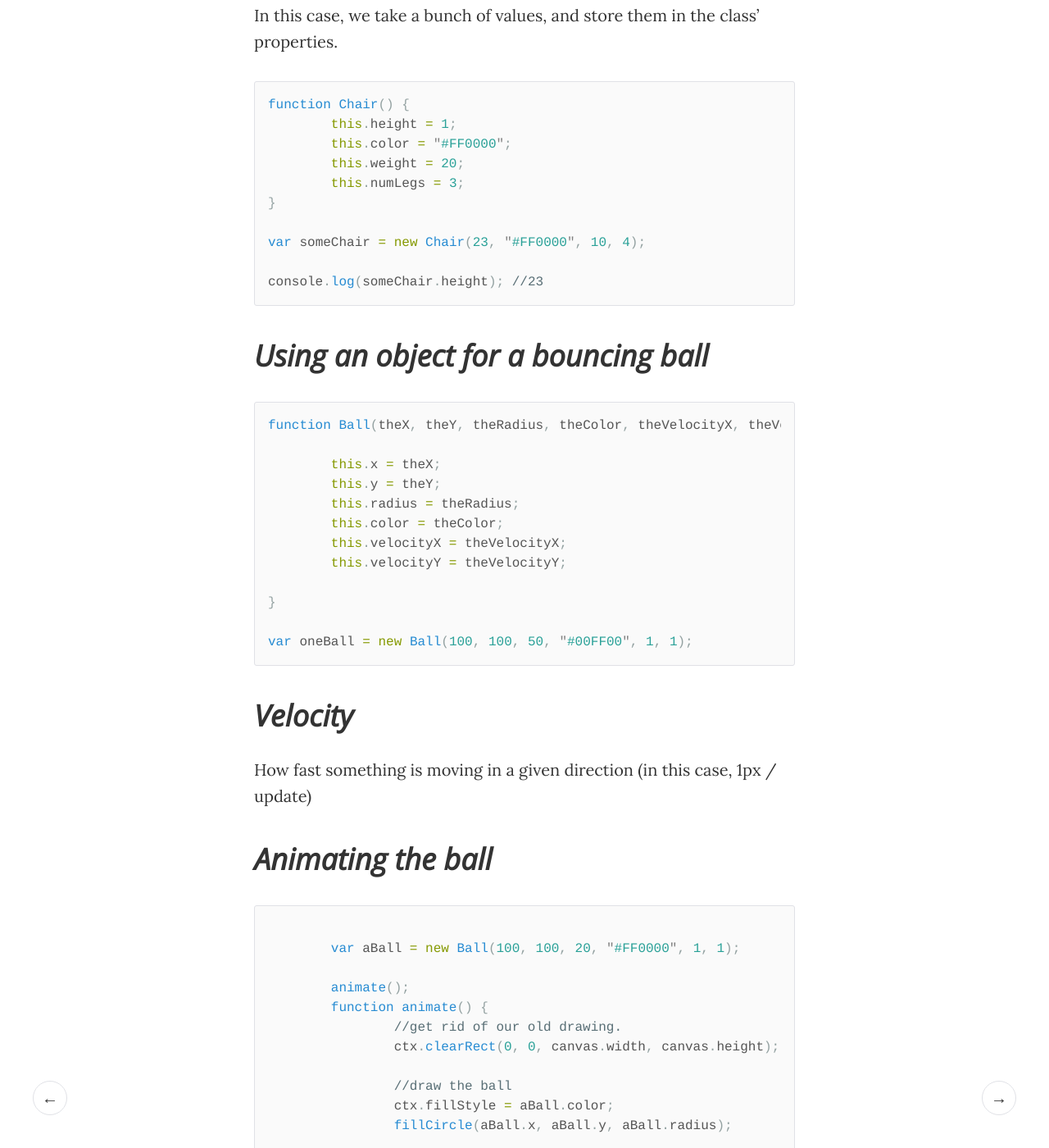
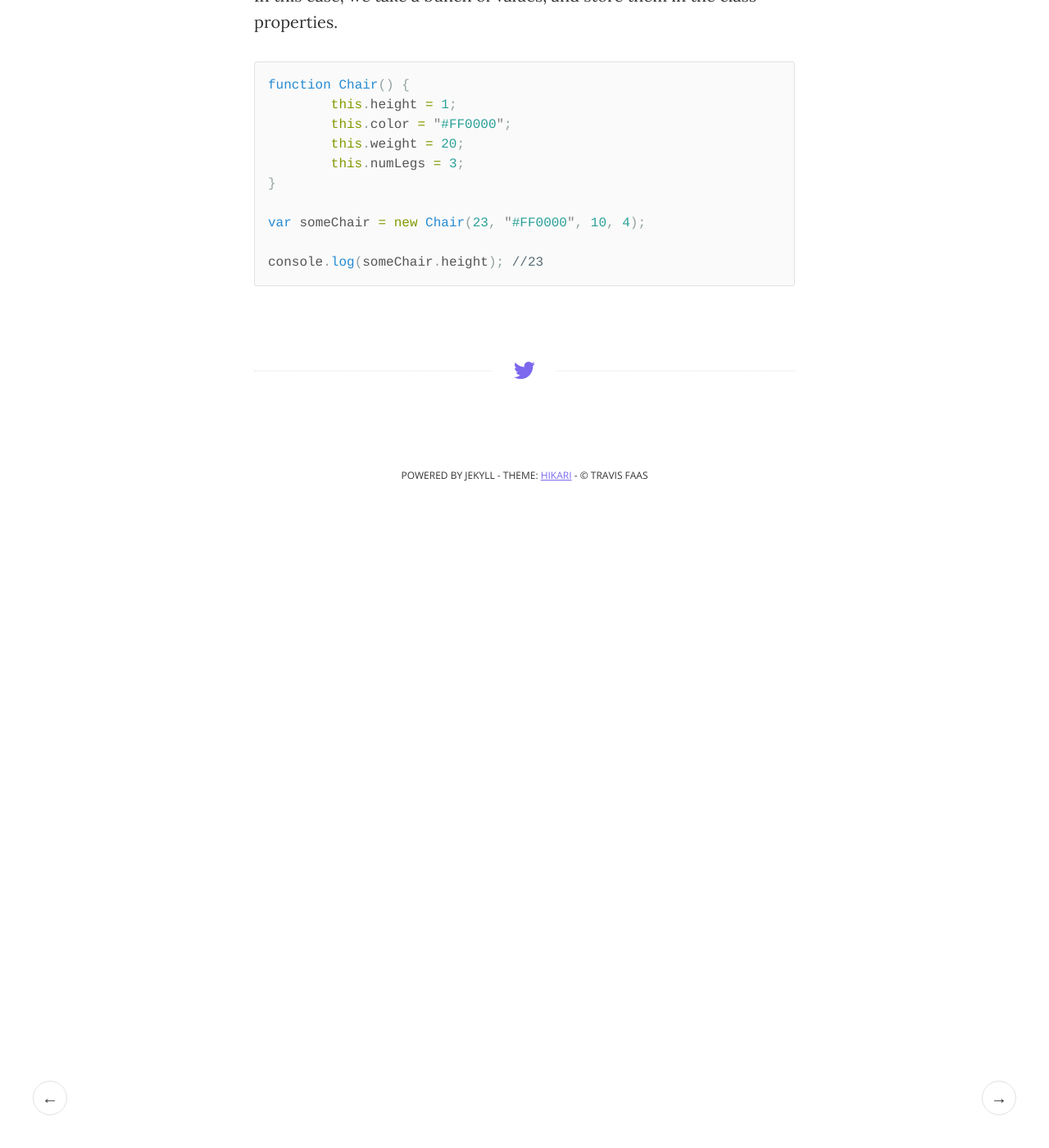
Before and after one commit to meanderingleaf/n221s15, a Jekyll site: the page built from _posts/2014-10-1-objects.markdown, in a window 1280 px wide and 1400 px high, scrolled down 3662 px. Shown: the whole window at 82% size. Built offline with Jekyll 4.4.1, drawn with Linux system fonts in a browser that asks for light colours; after the commit the page ends 4292 px from its top, so only the background shows below that; some of the changed text lies outside the part shown.

Commit message:
Updating objects notes

```diff
--- a/_posts/2014-10-1-objects.markdown
+++ b/_posts/2014-10-1-objects.markdown
@@ -143,110 +143,3 @@ var someChair = new Chair(23, "#FF0000", 10, 4);
 
 console.log(someChair.height); //23
 {% endhighlight %}
-
-
-Using an object for a bouncing ball
-----------------------------------------
-
-{% highlight javascript %}
-
-function Ball(theX, theY, theRadius, theColor, theVelocityX, theVelocityY) {
-
-        this.x = theX;
-        this.y = theY;
-        this.radius = theRadius;
-        this.color = theColor;
-        this.velocityX = theVelocityX;
-        this.velocityY = theVelocityY;
-
-}
-
-var oneBall = new Ball(100, 100, 50, "#00FF00", 1, 1);
-
-
-{% endhighlight %}
-
-Velocity
--------------------------------------
-
-How fast something is moving in a given direction (in this case, 1px / update)
-
-Animating the ball
----------------------------------------
-
-{% highlight javascript %}
-
-	var aBall = new Ball(100, 100, 20, "#FF0000", 1, 1);
-
-	animate();
-	function animate() {
-		//get rid of our old drawing.
-		ctx.clearRect(0, 0, canvas.width, canvas.height);
-
-		//draw the ball
-		ctx.fillStyle = aBall.color;
-		fillCircle(aBall.x, aBall.y, aBall.radius);
-
-		//move the ball
-		aBall.x += aBall.velocityX;
-		aBall.y += aBall.velocityY;
-
-		requestAnimationFrame(animate);
-	}
-
-
-	//---------- util functions ----------------
-
-	function Ball(theX, theY, theRadius, theColor, theVelocityX, theVelocityY) {
-
-        this.x = theX;
-        this.y = theY;
-        this.radius = theRadius;
-        this.color = theColor;
-        this.velocityX = theVelocityX;
-        this.velocityY = theVelocityY;
-
-	}
-
-	function fillCircle(x, y, radius) {
-		ctx.beginPath();
-		ctx.arc(x, y, radius, 0, Math.PI * 2);
-		ctx.closePath();
-		ctx.fill();
-	}
-
-{% endhighlight %}
-
-
-Boucning the ball
--------------------------------------
-
-{% highlight javascript %}
-	function animate() {
-		//get rid of our old drawing.
-		ctx.clearRect(0, 0, canvas.width, canvas.height);
-
-		//draw the ball
-		ctx.fillStyle = aBall.color;
-		fillCircle(aBall.x, aBall.y, aBall.radius);
-
-		//move the ball
-		aBall.x += aBall.velocityX;
-		aBall.y += aBall.velocityY;
-
-		//'bounce' off right corner
-		if(aBall.x > 800) {
-			aBall.x = 800;
-			aBall.velocityX *= -1;
-		}
-
-		requestAnimationFrame(animate);
-	}
-{% endhighlight %}
-
-
-Some challenges
------------------------------------
-
-- Complete the code for all four edges of the bounce
-- How would you go about making mulitple balls?
```
